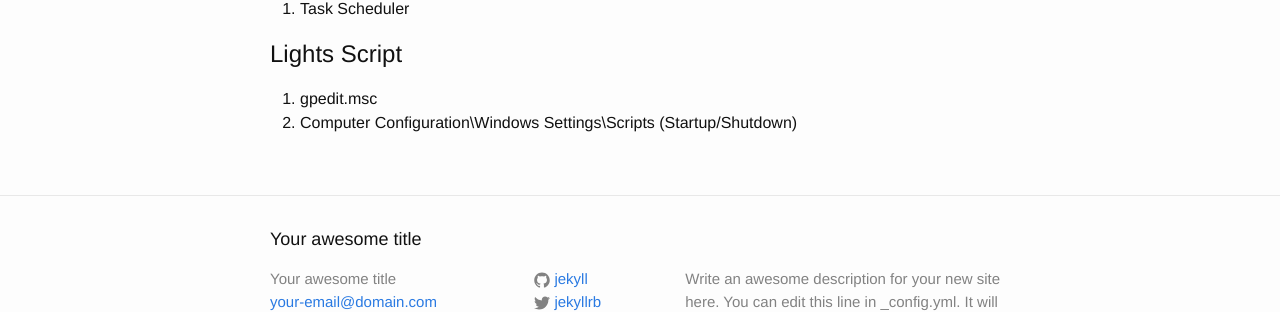
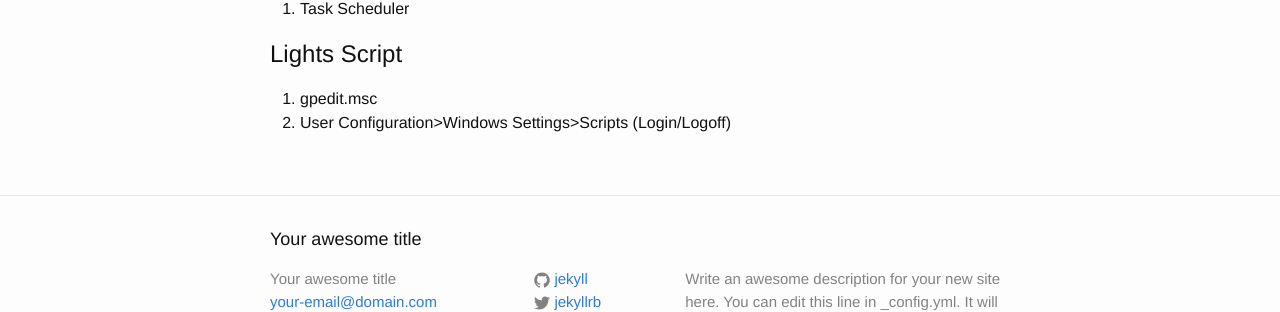
Before and after one commit to WesleyLuk90/WesleyLuk90.github.io, a Jekyll site: the page built from startup-scripts.md, in a window 1280 px wide. Shown: the part 218-530 px from the top of the page. Built offline with Jekyll 4.4.1, drawn with Linux system fonts in a browser that asks for light colours.

Commit message:
Updated startup scripts

```diff
--- a/startup-scripts.md
+++ b/startup-scripts.md
@@ -10,4 +10,4 @@ date:   2016-04-23 2:38:00 -0700
 
 # Lights Script
 1. gpedit.msc
-2. Computer Configuration\Windows Settings\Scripts (Startup/Shutdown)
+2. User Configuration>Windows Settings>Scripts (Login/Logoff)
```
